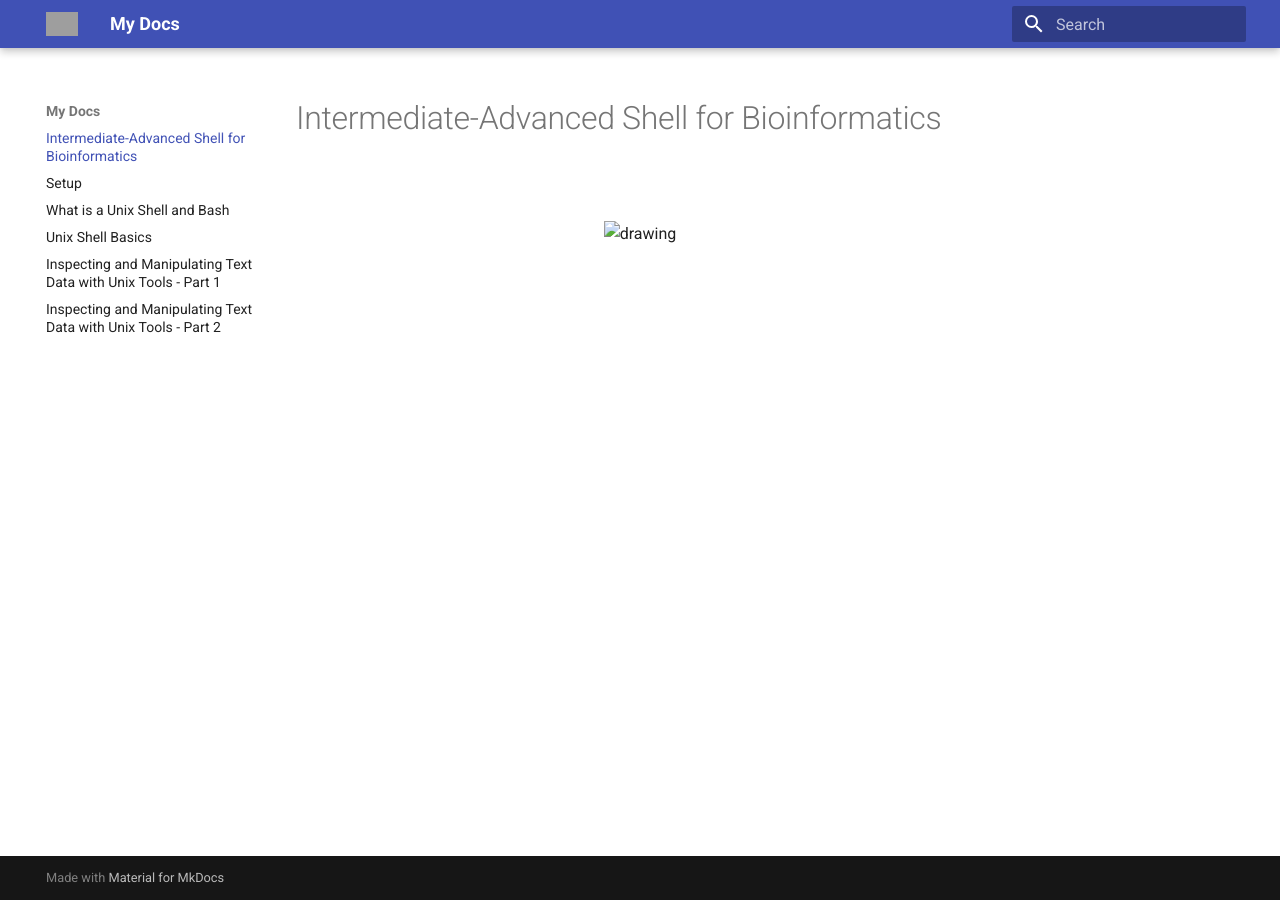
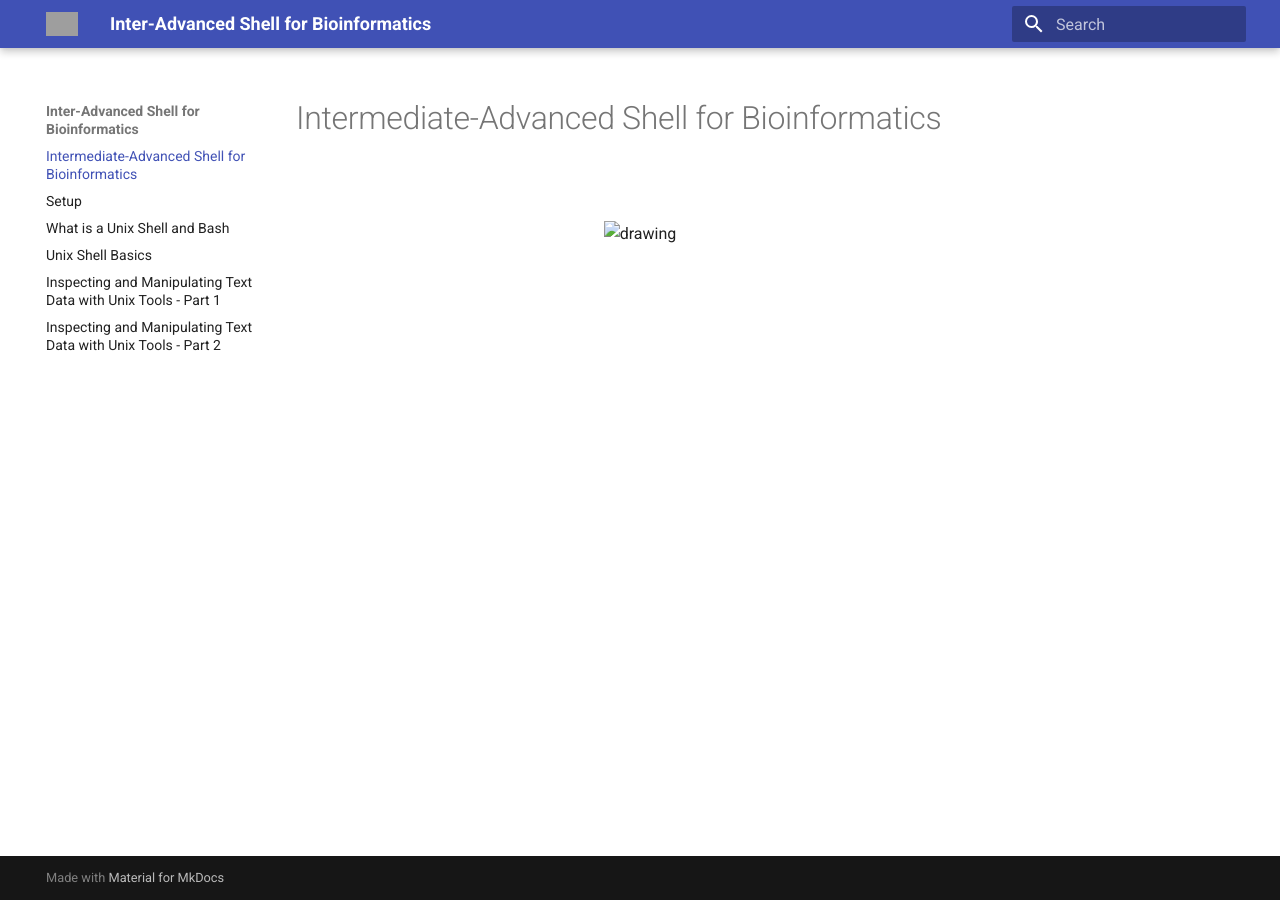
Before and after one commit to GenomicsAotearoa/shell-for-bioinformatics, an MkDocs documentation site: the page built from docs/index.md, in a window 1280 px wide. Built offline with MkDocs 1.6.1 and Material for MkDocs 9.7.7, drawn with Linux system fonts in a browser that asks for light colours; grey boxes are pictures that could not be loaded.

Commit message:
change site_name

```diff
--- a/mkdocs.yml
+++ b/mkdocs.yml
@@ -1,4 +1,4 @@
-site_name: My Docs
+site_name: Inter-Advanced Shell for Bioinformatics
 
 theme:
   name: material
```
